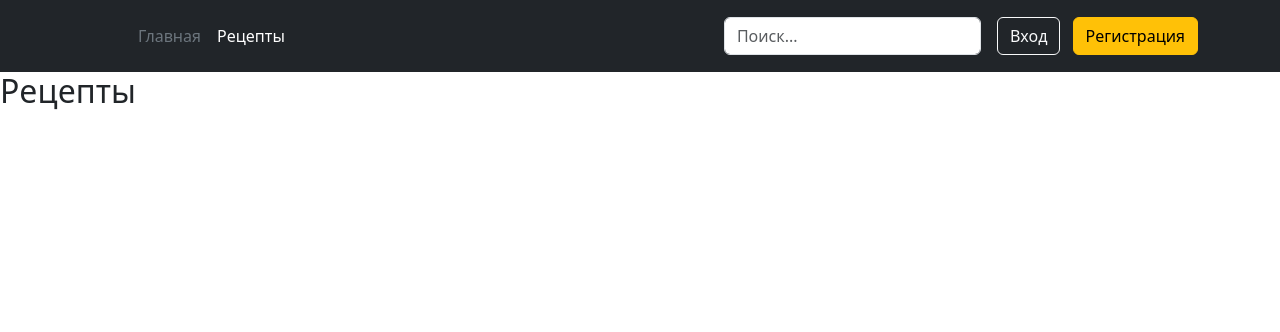
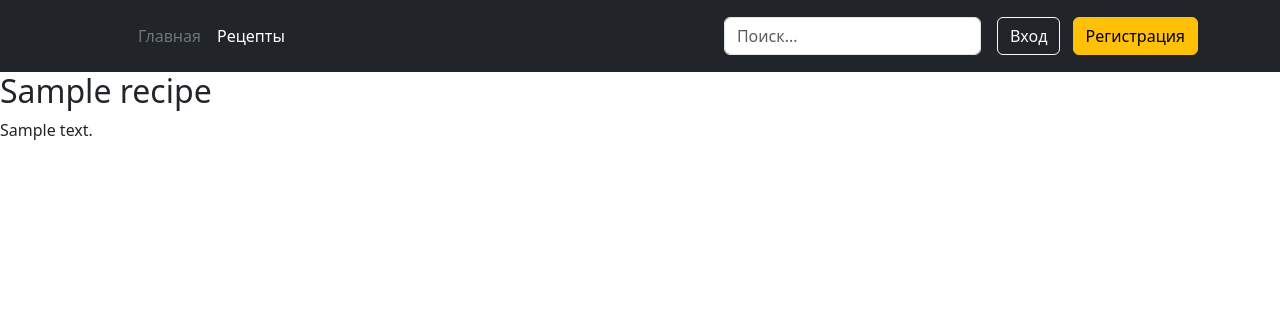
Before and after one commit to AlekseyStudentGB/FinalDraft, a Django app: template FinalCertificationPy/cook_book_app/templates/cook_book_app/index.html in a window 1280 px wide. Shown: the top 332 px of the page. Run offline with Django 5.2, Linux system fonts and the light colour scheme; the template is opened without the code that fills it: most values are stand-ins (such as "Sample title", 1, 10 or a date in 2020).

Commit message:
Добавлен функционал отображения информации и ссылки в базовый шаблон

```diff
--- a/FinalCertificationPy/cook_book_app/templates/cook_book_app/basic.html
+++ b/FinalCertificationPy/cook_book_app/templates/cook_book_app/basic.html
@@ -18,7 +18,7 @@
 
         <ul class="nav col-12 col-lg-auto me-lg-auto mb-2 justify-content-center mb-md-0">
             <li><a href="{% url 'index' %}" class="nav-link px-2 text-secondary">Главная</a></li>
-            <li><a href="#" class="nav-link px-2 text-white">Рецепты</a></li>
+            <li><a href="{% url 'get_recipes' %}" class="nav-link px-2 text-white">Рецепты</a></li>
 
         </ul>
 
@@ -28,7 +28,7 @@
 
         <div class="text-end">
             <a href="#"><button type="button" class="btn btn-outline-light me-2">Вход</button></a>
-          <button type="button" class="btn btn-warning">Регистрация</button>
+            <a href="#"><button  type="button" class="btn btn-warning">Регистрация</button></a>
         </div>
       </div>
     </div>
--- a/FinalCertificationPy/cook_book_app/templates/cook_book_app/index.html
+++ b/FinalCertificationPy/cook_book_app/templates/cook_book_app/index.html
@@ -1,5 +1,8 @@
 {% extends 'cook_book_app/basic.html' %}
 
 {% block content %}
-<h2>Рецепты</h2>
+    {% for recipe in random_recipes %}
+    <h2>{{ recipe }}</h2>
+    <p>{{ recipe.description }}</p>
+    {% endfor %}
 {% endblock %}
```
